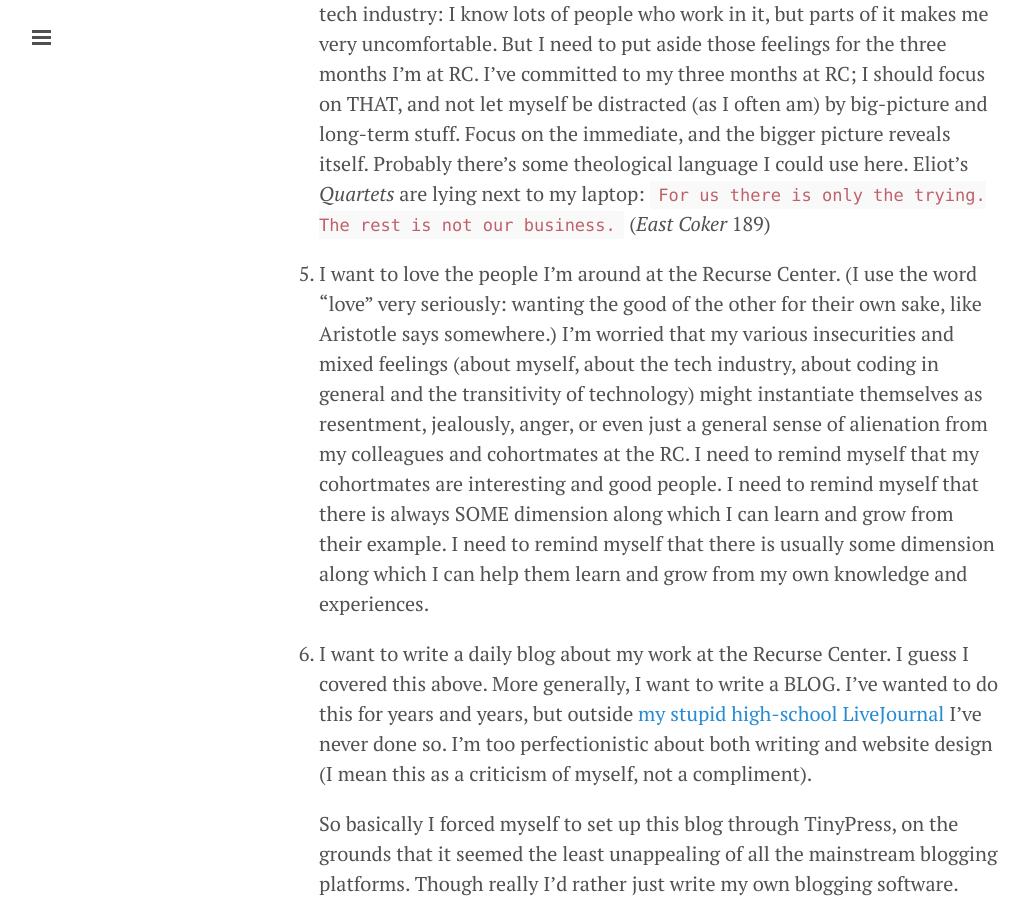
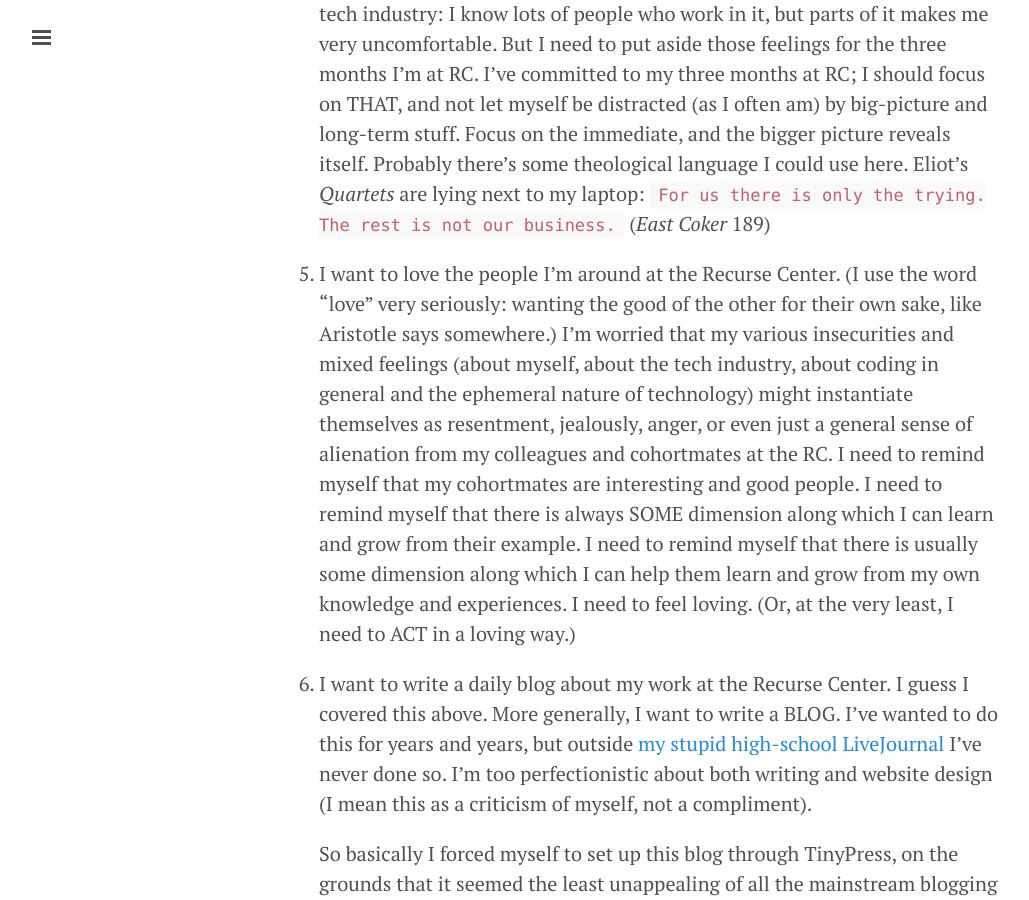
Before and after one commit to amalex5/amalex5.github.io, a Jekyll site: the page built from _posts/2015-12-31-recurse-center-day-negative-three.markdown, in a window 1280 px wide and 900 px high, scrolled down 6526 px. Shown: the whole window, without its empty margins (1-1030 px from the left). Built offline with Jekyll 4.4.1, drawn with Linux system fonts in a browser that asks for light colours.

Commit message:
Post update: Recurse Center, Day Negative 3

```diff
--- a/_posts/2015-12-31-recurse-center-day-negative-three.markdown
+++ b/_posts/2015-12-31-recurse-center-day-negative-three.markdown
@@ -75,7 +75,7 @@ Housing and which particular computer I have are secondary. (So why did I list t
 
 4. I enjoy coding. But my feelings about technology are... mixed. Same with the tech industry: I know lots of people who work in it, but parts of it makes me very uncomfortable. But I need to put aside those feelings for the three months I'm at RC. I've committed to my three months at RC; I should focus on THAT, and not let myself be distracted (as I often am) by big-picture and long-term stuff. Focus on the immediate, and the bigger picture reveals itself. Probably there's some theological language I could use here. Eliot's *Quartets* are lying next to my laptop: `For us there is only the trying. The rest is not our business.` (*East Coker* 189)
 
-5. I want to love the people I'm around at the Recurse Center. (I use the word "love" very seriously: wanting the good of the other for their own sake, like Aristotle says somewhere.) I'm worried that my various insecurities and mixed feelings (about myself, about the tech industry, about coding in general and the transitivity of technology) might instantiate themselves as resentment, jealously, anger, or even just a general sense of alienation from my colleagues and cohortmates at the RC. I need to remind myself that  my cohortmates are interesting and good people. I need to remind myself that there is always SOME dimension along which I can learn and grow from their example. I need to remind myself that there is usually some dimension along which I can help them learn and grow from my own knowledge and experiences.
+5. I want to love the people I'm around at the Recurse Center. (I use the word "love" very seriously: wanting the good of the other for their own sake, like Aristotle says somewhere.) I'm worried that my various insecurities and mixed feelings (about myself, about the tech industry, about coding in general and the ephemeral nature of technology) might instantiate themselves as resentment, jealously, anger, or even just a general sense of alienation from my colleagues and cohortmates at the RC. I need to remind myself that my cohortmates are interesting and good people. I need to remind myself that there is always SOME dimension along which I can learn and grow from their example. I need to remind myself that there is usually some dimension along which I can help them learn and grow from my own knowledge and experiences. I need to feel loving. (Or, at the very least, I need to ACT in a loving way.)
 
 6. I want to write a daily blog about my work at the Recurse Center. I guess I covered this above. More generally, I want to write a BLOG. I've wanted to do this for years and years, but outside [my stupid high-school LiveJournal](http://snowyyama.livejournal.com) I've never done so. I'm too perfectionistic about both writing and website design (I mean this as a criticism of myself, not a compliment).
 
```
